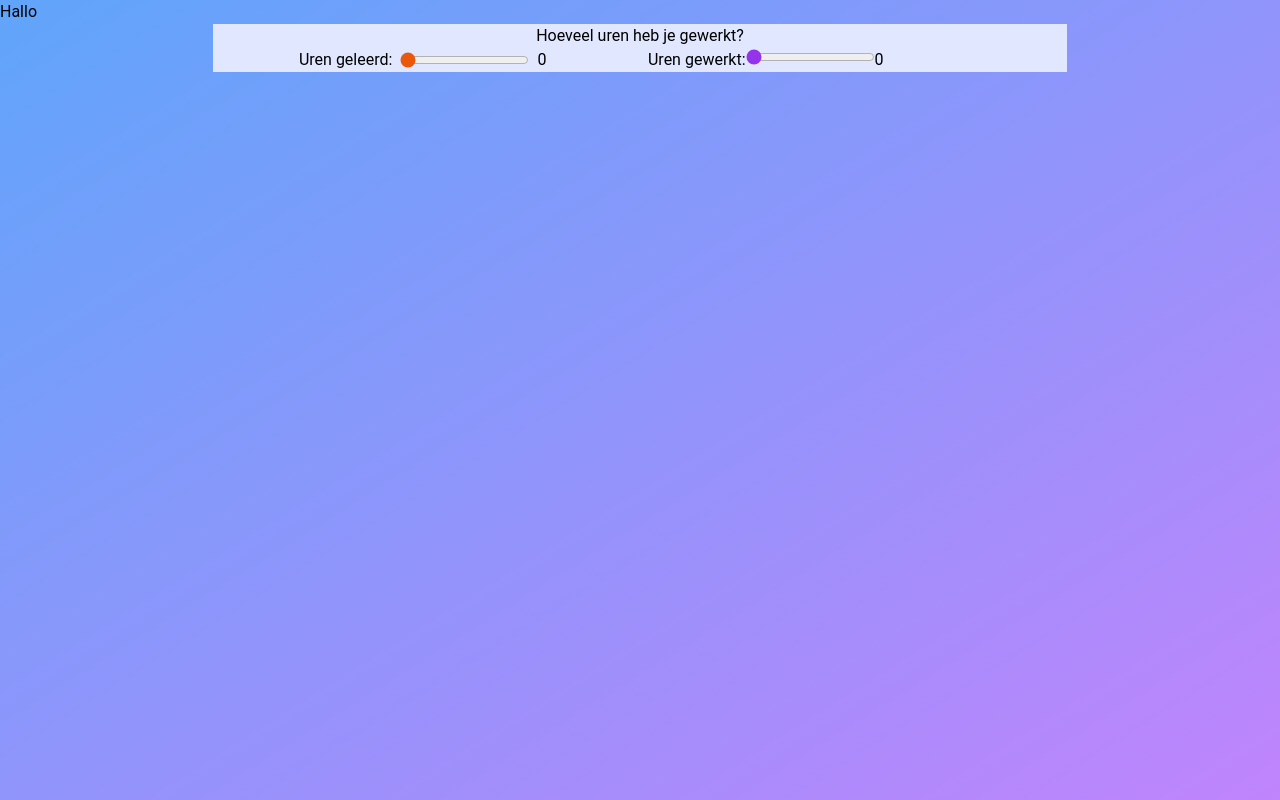
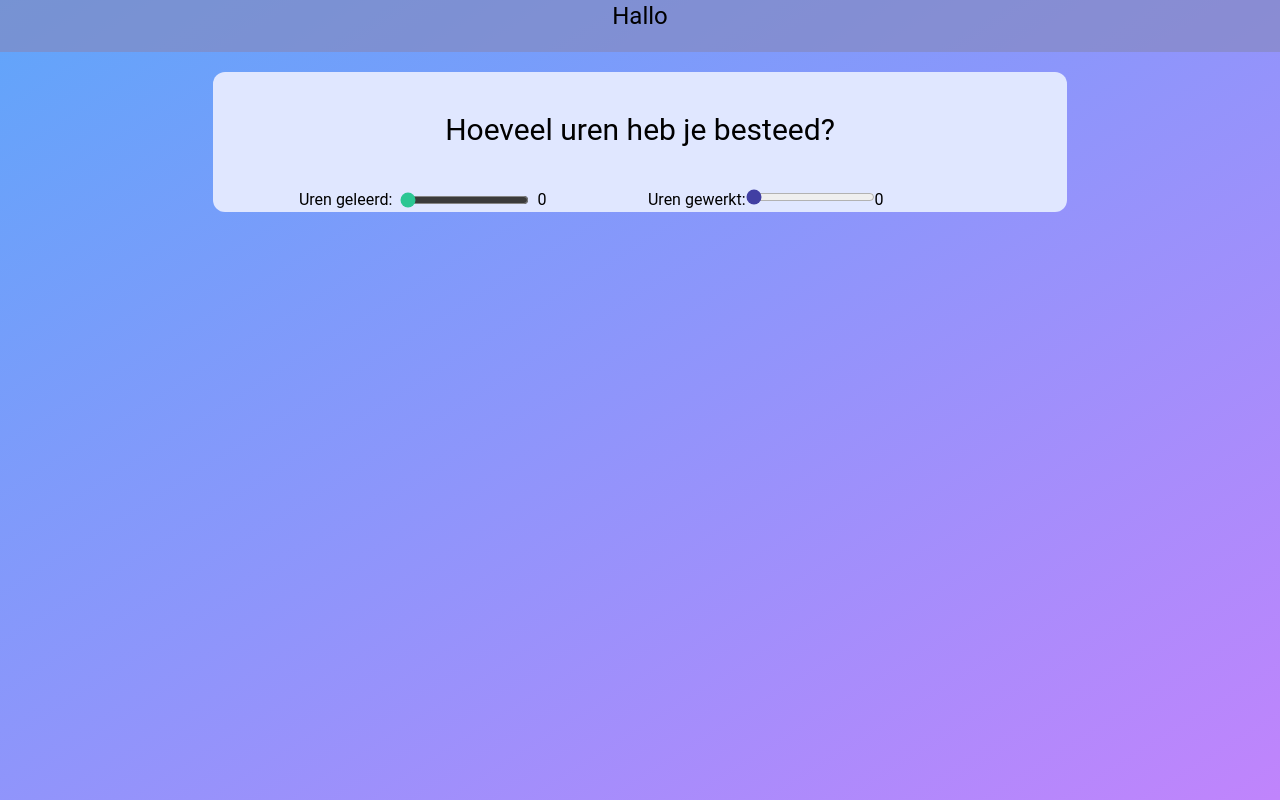
Before and after one commit to hlwalZ/werkuren, a React (Vite) app in the folder client/: page /add-hours in a window 1280 px wide. Built offline with nearby package versions, Linux system fonts and the light colour scheme.

Commit message:
Kleuren toegevoegd en een beetje daarmee gespeeld.

```diff
--- a/client/src/components/NavBar.tsx
+++ b/client/src/components/NavBar.tsx
@@ -1,14 +1,16 @@
-import React from 'react'
-import { Outlet } from 'react-router-dom'
+import React from "react";
+import { Outlet } from "react-router-dom";
 
 const NavBar = () => {
-    return (
-        <>
-        <div>Hallo</div>
-        <Outlet />
-        </>
+  return (
+    <>
+      <div className="bg-pastelGrijs bg-opacity-60 mb-5 pb-5 text-2xl text-center">
+        Hallo
+      </div>
 
-    )
-}
+      <Outlet />
+    </>
+  );
+};
 
-export default NavBar
+export default NavBar;
--- a/client/src/pages/AddHours.tsx
+++ b/client/src/pages/AddHours.tsx
@@ -46,17 +46,20 @@ const AddHours = () => {
     output: string,
     origin: string
   ) => {
-    const newValue: number = event.target.value;
-    const paragraph = document.getElementById(output);
+    const newValue: string = event.target.value;
+    const paragraph: HTMLParagraphElement | any =
+      document.getElementById(output);
     paragraph.textContent = newValue;
   };
 
   return (
     <>
       <section className=" flex">
-        <div className=" bg-indigo-100 m-auto w-2/3">
+        <div className=" bg-indigo-100 m-auto w-2/3 rounded-xl">
           <div className="">
-            <h1 className="text-center">Hoeveel uren heb je gewerkt?</h1>
+            <h1 className="text-center text-3xl mb-10 mt-10">
+              Hoeveel uren heb je besteed?
+            </h1>
             <form className="grid grid-cols-2 gap-4 ">
               <div className="flex place-content-center items-center items-stretch">
                 <label htmlFor="uren-geleerd" className="">
@@ -69,7 +72,7 @@ const AddHours = () => {
                   max="8"
                   min="0"
                   defaultValue="0"
-                  className="accent-orange-600 ml-2 mr-2"
+                  className="accent-pastelGroen ml-2 mr-2"
                   onChange={(event) => {
                     handleUrenGelerdChange(
                       event,
@@ -95,7 +98,7 @@ const AddHours = () => {
                   min="0"
                   max="8"
                   defaultValue="0"
-                  className="accent-purple-600"
+                  className="accent-pastelBlauw"
                   onChange={(event) => {
                     handleUrenGelerdChange(
                       event,
--- a/client/tailwind.config.js
+++ b/client/tailwind.config.js
@@ -3,6 +3,13 @@ export default {
   content: ["./index.html", "./src/**/*.{js,ts,jsx,tsx}"],
   theme: {
     extend: {
+      colors: {
+        pastelBlauw: "#413FA3",
+        pastelGoud: "#DBBA02",
+        pastelGroen: "#2BC693",
+        pastelRoze: "#D35879",
+        pastelGrijs: "#8687B9",
+      },
       fontFamily: {
         sans: ["Roboto", "sans-serif"],
       },
```
